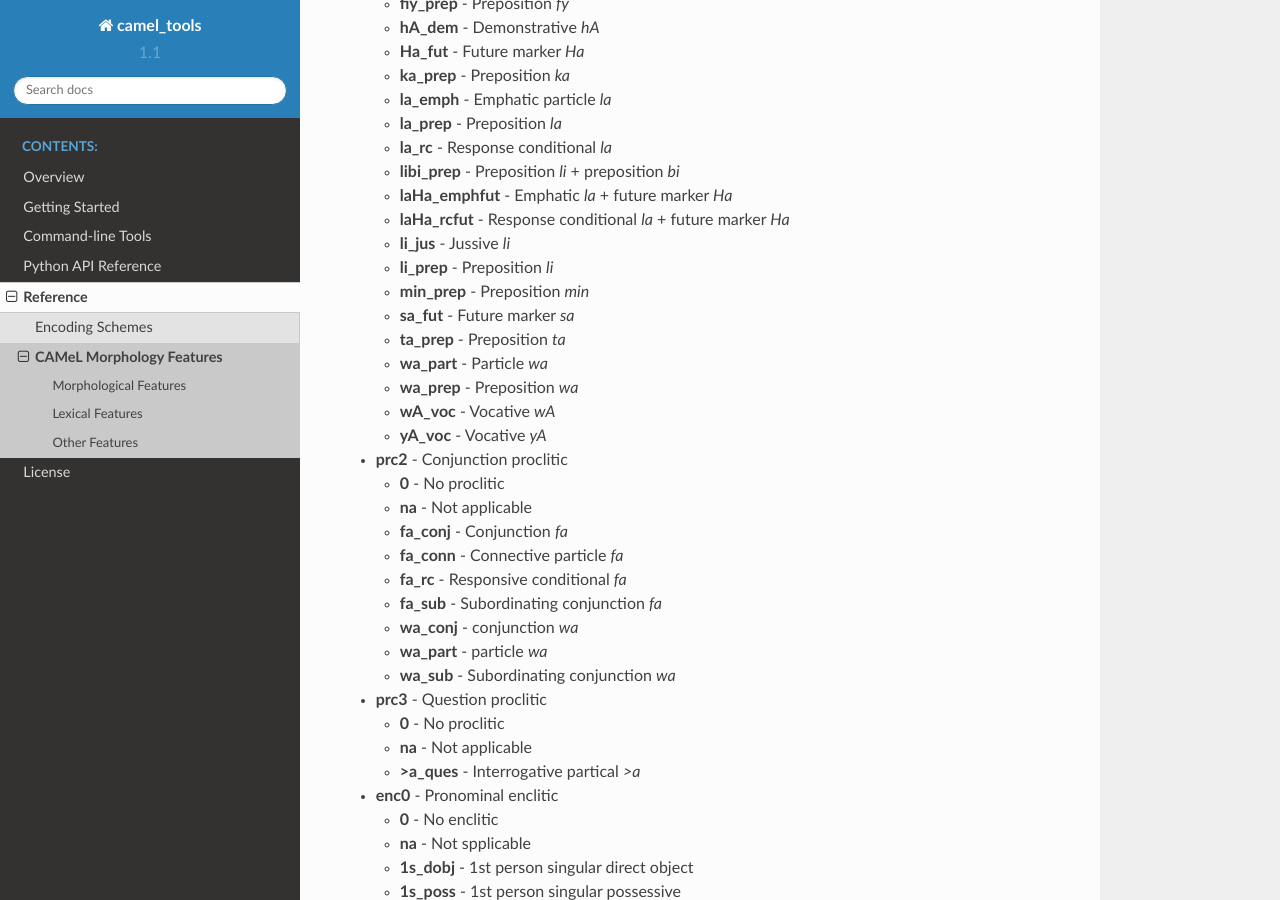
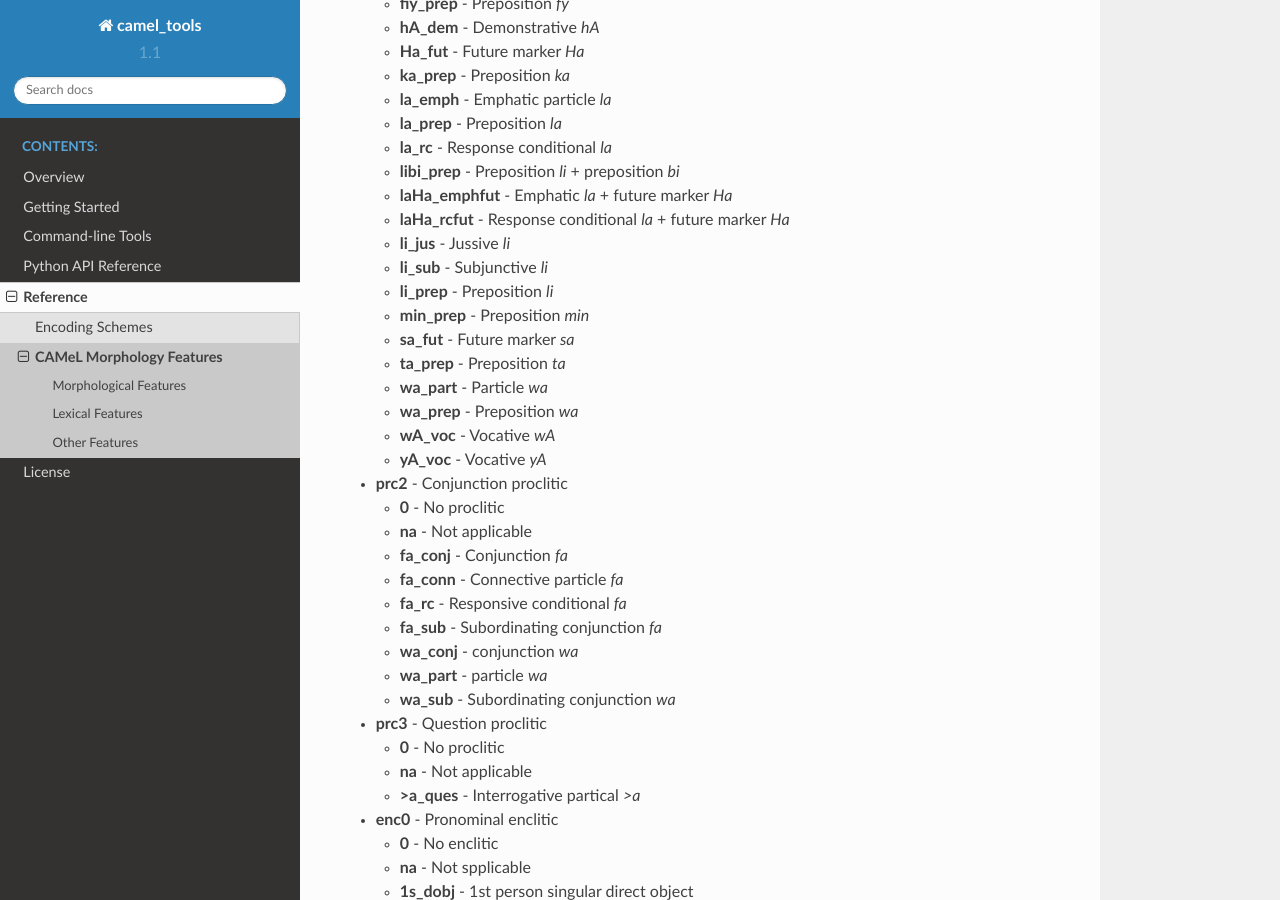
Before and after one commit to CAMeL-Lab/camel_tools, a Sphinx documentation site: the page built from docs/source/reference/camel_morphology_features.rst, in a window 1280 px wide and 900 px high, scrolled down 3080 px. Built offline with Sphinx 7.4.7 and the Read the Docs theme 2.0.0, drawn with Linux system fonts in a browser that asks for light colours.

Commit message:
added the li_sub feature value

```diff
--- a/docs/source/reference/camel_morphology_features.rst
+++ b/docs/source/reference/camel_morphology_features.rst
@@ -161,6 +161,7 @@ All these features have a closed set of possible values as described below.
   * **laHa_emphfut** - Emphatic *la* + future marker *Ha*
   * **laHa_rcfut** - Response conditional *la* + future marker *Ha*
   * **li_jus** - Jussive *li*
+  * **li_sub** - Subjunctive *li*
   * **li_prep** - Preposition *li*
   * **min_prep** - Preposition *min*
   * **sa_fut** - Future marker *sa*
```
